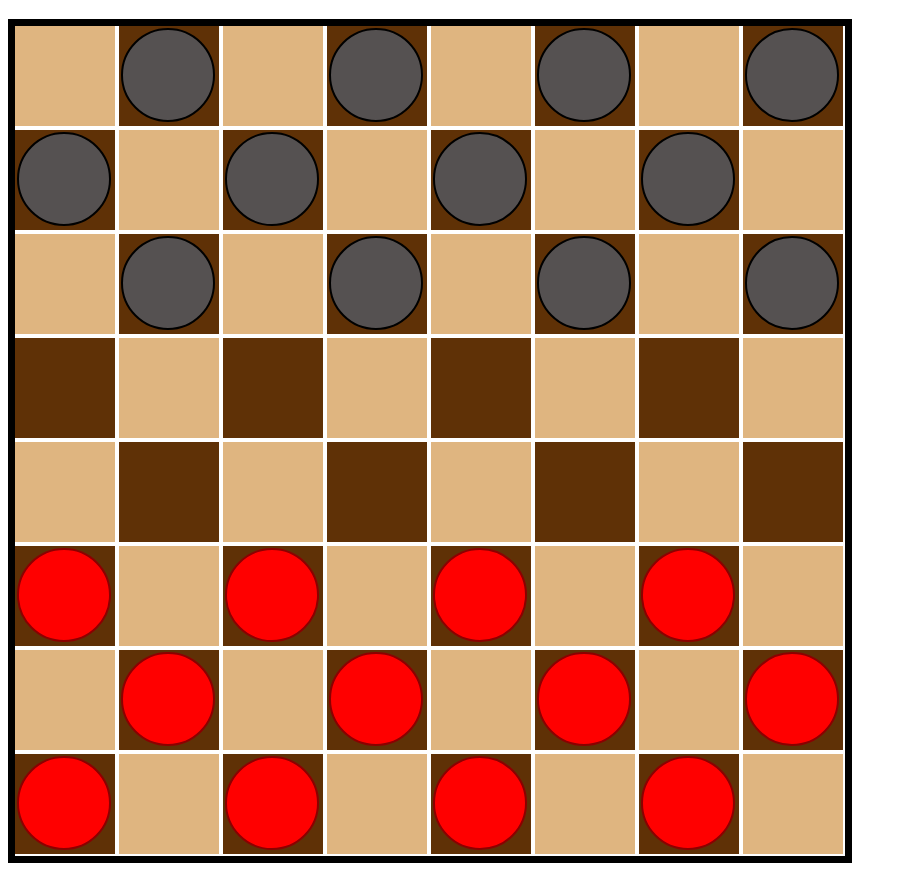
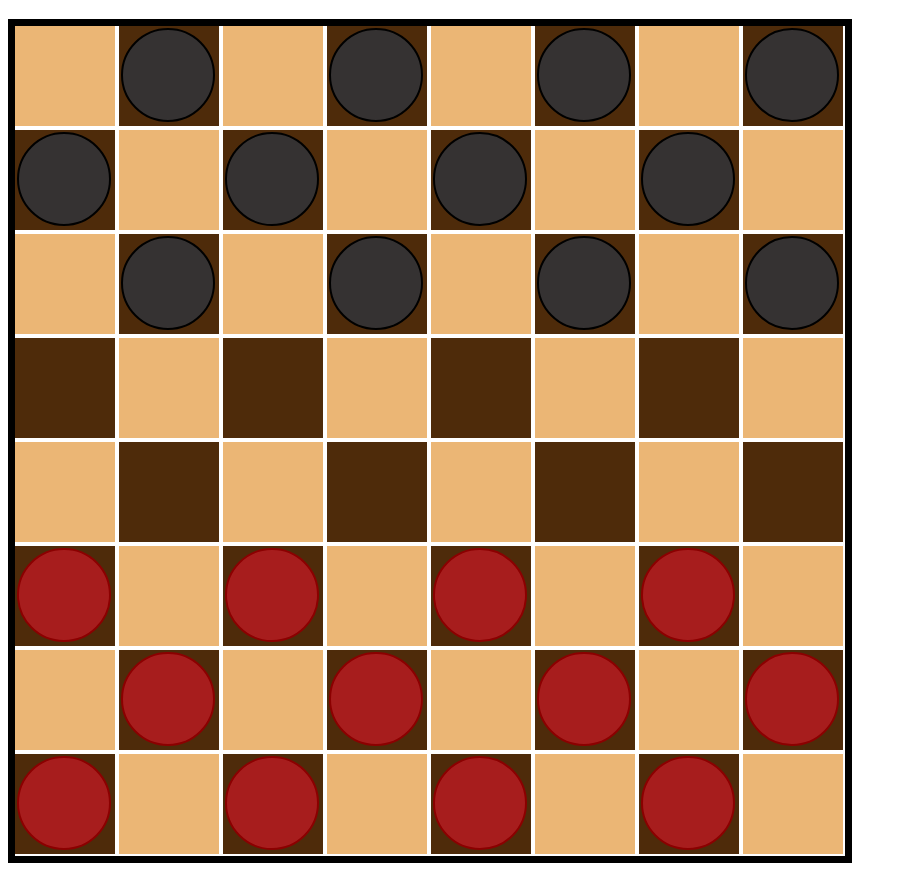
Before and after one commit to maya98kg/maya98kg.github.io, a plain HTML site: page checkers.html in a window 1280 px wide. Shown: the part 163-1034 px from the top of the page, without its empty margins (0-907 px from the left). Drawn offline with Linux system fonts and the light colour scheme.

Commit message:
Add files via upload

```diff
--- a/checkers.html
+++ b/checkers.html
@@ -17,17 +17,17 @@
        .lightsquare {
            height:100px ;
            width: 100px;
-           background-color:rgb(223, 181, 128) ;
+           background-color:rgb(235, 182, 117) ;
            display: inline-block;
-       }
+           }
        .darksquare{
            height: 100px;
            width: 100px;
-           background-color: rgb(95, 49, 6);
+           background-color: rgb(78, 43, 10);
            display: inline-block;
        }
        .blackpiece{
-           background-color: rgb(85, 81, 81);
+           background-color: rgb(53, 50, 50);
            border-radius: 50%;
            width: 90px;
            height: 90px;
@@ -38,7 +38,7 @@
            left:2px;
        }
        .redpiece{
-           background-color: red;
+           background-color: rgb(167, 29, 29);
            border-radius: 50%;
            width: 90px;
            height: 90px;
```
